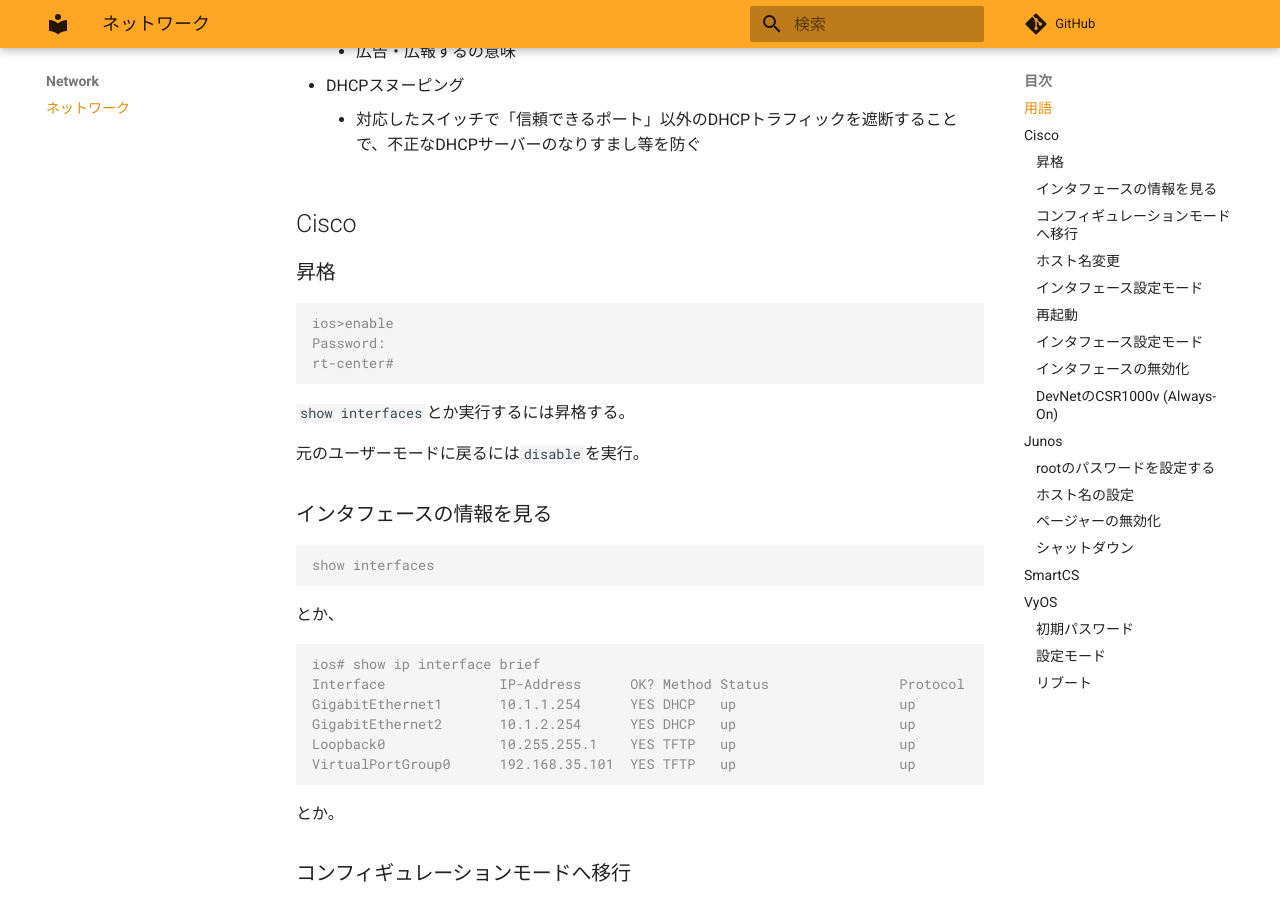
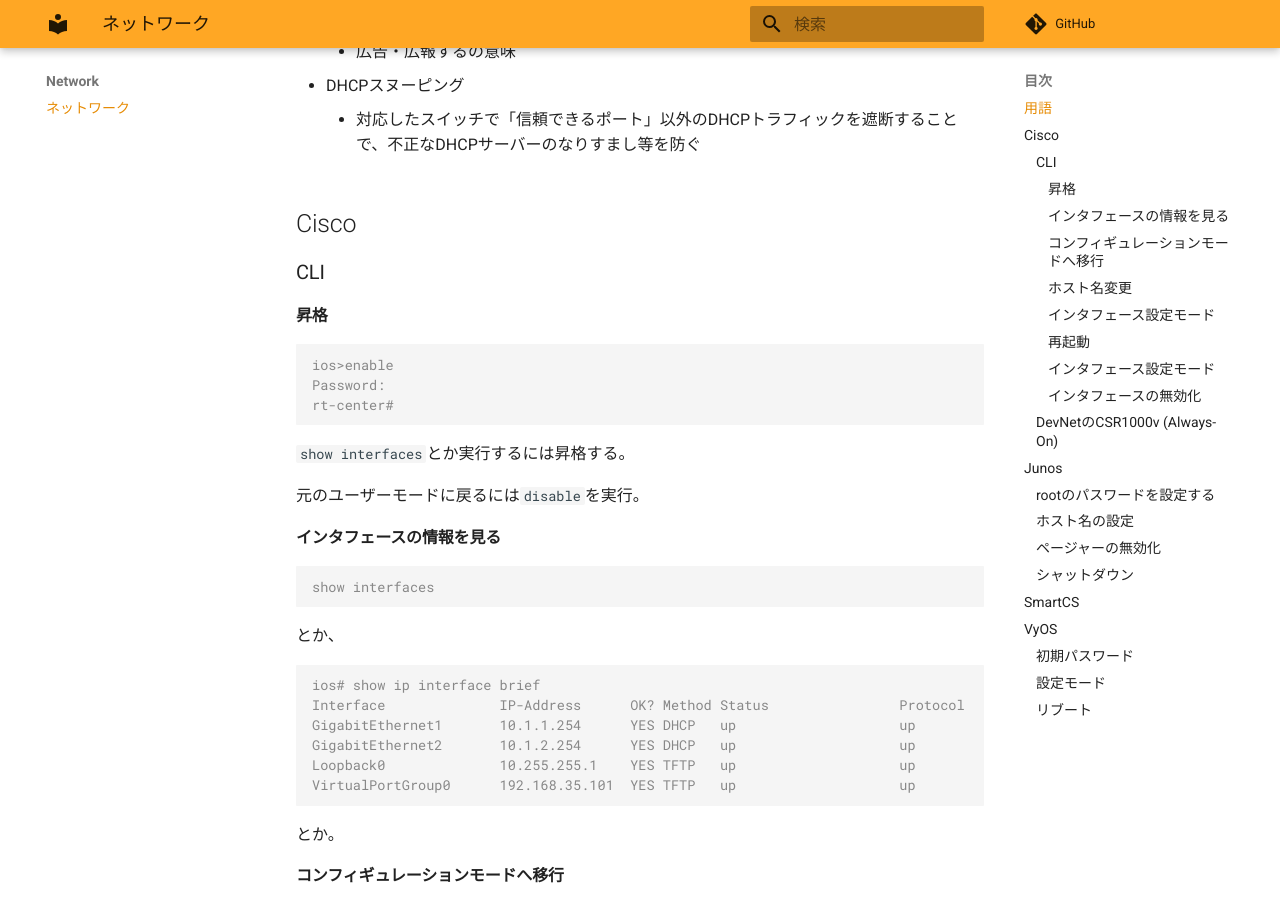
Before and after one commit to zaki-lknr/docs, an MkDocs documentation site: the page built from docs/Network/index.md, in a window 1280 px wide and 900 px high, scrolled down 340 px. Built offline with MkDocs 1.6.1 and Material for MkDocs 9.7.7, drawn with Linux system fonts in a browser that asks for light colours; comment, search, counter and statistics services are not loaded.

Commit message:
update: network/cisco: 章構成変更

````diff
--- a/docs/Network/index.md
+++ b/docs/Network/index.md
@@ -11,7 +11,9 @@
 
 ## Cisco
 
-### 昇格
+### CLI
+
+#### 昇格
 
 ```console
 ios>enable
@@ -23,7 +25,7 @@ rt-center#
 
 元のユーザーモードに戻るには`disable`を実行。
 
-### インタフェースの情報を見る
+#### インタフェースの情報を見る
 
 ```console
 show interfaces
@@ -42,7 +44,7 @@ VirtualPortGroup0      192.168.35.101  YES TFTP   up                    up
 
 とか。
 
-### コンフィギュレーションモードへ移行
+#### コンフィギュレーションモードへ移行
 
 ```console
 ios#configure terminal
@@ -50,21 +52,21 @@ Enter configuration commands, one per line.  End with CNTL/Z.
 ios(config)#
 ```
 
-### ホスト名変更
+#### ホスト名変更
 
 ```console
 ios(config)#hostname router1
 router1(config)#
 ```
 
-### インタフェース設定モード
+#### インタフェース設定モード
 
 ```console
 router(config)#interface Ethernet 0/1
 router(config-if)#
 ```
 
-### 再起動
+#### 再起動
 
 ```console
 router1#reload
@@ -77,7 +79,7 @@ Connection to 10.1.1.254 closed by remote host.
 Connection to 10.1.1.254 closed.
 ```
 
-### インタフェース設定モード
+#### インタフェース設定モード
 
 コンフィギュレーションモードからさらにインタフェースを指定
 
@@ -86,7 +88,7 @@ router1#configure terminal
 router1(config)#interface GigabitEthernet 2
 ```
 
-### インタフェースの無効化
+#### インタフェースの無効化
 
 `shutdown`を使う。元に戻すのは`no shutdown`
 以下はGigabitEthernet 2を無効化する場合。
````
